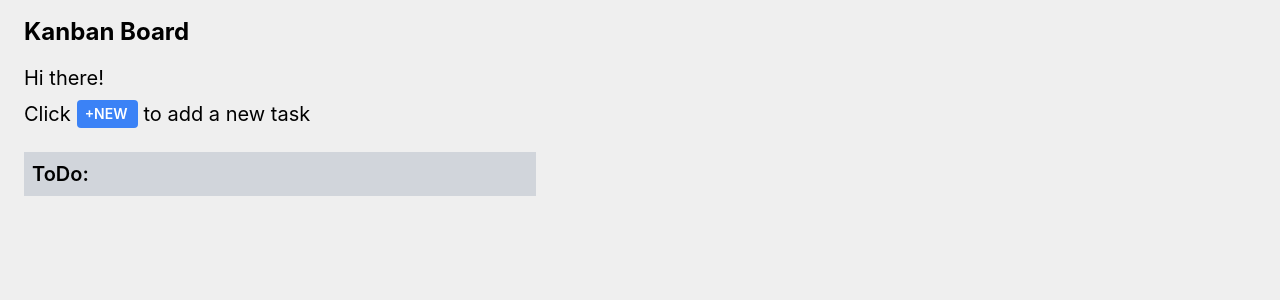
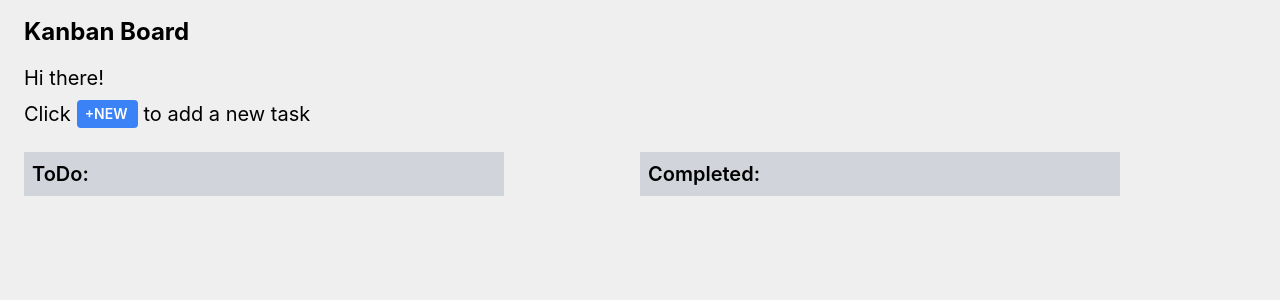
Before and after one commit to marcinsuski/kanban-board, a React (Create React App) app: page / in a window 1280 px wide. Shown: the top 300 px of the page. Built offline with nearby package versions, Linux system fonts and the light colour scheme.

Commit message:
added drag & drop

```diff
--- a/package.json
+++ b/package.json
@@ -11,6 +11,8 @@
     "@types/react": "^18.0.28",
     "@types/react-dom": "^18.0.11",
     "react": "^18.2.0",
+    "react-dnd": "^16.0.1",
+    "react-dnd-html5-backend": "^16.0.1",
     "react-dom": "^18.2.0",
     "react-scripts": "5.0.1",
     "typescript": "^4.9.5",
--- a/src/App.tsx
+++ b/src/App.tsx
@@ -1,4 +1,5 @@
-import { Fragment, useEffect, useState } from "react";
+import React, { Fragment, useEffect, useState } from "react";
+import { useDrop } from "react-dnd";
 import "./App.css";
 import AddTask from "./components/AddTask";
 import ToDo from "./components/ToDo";
@@ -18,7 +19,38 @@ export interface TaskType {
 }
 
 function App() {
-    const [taskList, setTaskList] = useState([]);
+    const [taskList, setTaskList] = useState<[]>([]);
+    const [completed, setCompleted] = useState<TaskList[]>([]);
+    const [{ isOver }, drop] = useDrop(() => ({
+        accept: "todo",
+        drop: (item: TaskList) =>
+            addToCompleted(
+                item.id,
+                item.projectName,
+                item.taskDescription,
+                item.timestamp,
+                item.duration
+            ),
+        collect: (monitor) => ({
+            isOver: !!monitor.isOver(),
+        }),
+    }));
+
+    const addToCompleted = (
+        id: number,
+        projectName: string,
+        taskDescription: string,
+        timestamp: Date,
+        duration: number
+    ) => {
+        const moveTask: TaskList[] = taskList.filter(
+            (task: TaskList) => id === task.id
+        );
+        setCompleted((completed: TaskList[]) => [
+            ...completed,
+            { moveTask, id, projectName, taskDescription, timestamp, duration },
+        ]);
+    };
 
     useEffect(() => {
         let array: string | null = localStorage.getItem("taskList");
@@ -39,10 +71,12 @@ function App() {
                 />
                 <p className="text-xl my-2"> to add a new task</p>
             </div>
-            <div>
+            <div className="flex flex-row">
+                <div className="w-full">
                     <h2 className="ml-6 text-xl font-semibold w-3/4 max-w-lg my-4 py-2 px-2 bg-gray-300">
                         ToDo:{" "}
                     </h2>
+                    <div className="ml-6 flex flex-col-reverse">
                         {taskList.map((task, i) => (
                             <ToDo
                                 key={i}
@@ -53,6 +87,23 @@ function App() {
                             />
                         ))}
                     </div>
+                </div>
+                <div className="w-full flex flex-col" ref={drop}>
+                    <h2 className="text-xl font-semibold w-3/4 max-w-lg my-4 py-2 px-2 bg-gray-300">
+                        Completed:{" "}
+                    </h2>
+                    {completed.map((task, i) => (
+                        <ToDo
+                            key={i}
+                            id={new Date().getTime()}
+                            taskList={taskList}
+                            setTaskList={setTaskList}
+                            task={task}
+                        />
+                    ))}
+                </div>
+            </div>
+            <div></div>
         </Fragment>
     );
 }
--- a/src/components/ToDo.tsx
+++ b/src/components/ToDo.tsx
@@ -1,6 +1,7 @@
 import EditTask from "./EditTask";
 import { TaskList } from "../App";
 import { useEffect, useState } from "react";
+import { useDrag } from "react-dnd";
 
 export interface EditTaskType {
     task: any;
@@ -12,6 +13,19 @@ export interface EditTaskType {
 const ToDo = ({ id, task, taskList, setTaskList }: EditTaskType) => {
     const [time, setTime] = useState<number>(task.duration);
     const [running, setRunning] = useState<boolean>(false);
+    const [{ isDragging }, drag] = useDrag(() => ({
+        type: "todo",
+        item: {
+            id: task.id,
+            projectName: task.projectName,
+            taskDescription: task.taskDecsription,
+            timestamp: task.timestamp,
+            duration: task.duration,
+        },
+        collect: (monitor) => ({
+            isDragging: !!monitor.isDragging(),
+        }),
+    }));
 
     useEffect(() => {
         let interval: ReturnType<typeof setTimeout> = setTimeout(() => {}, 0);
@@ -54,7 +68,10 @@ const ToDo = ({ id, task, taskList, setTaskList }: EditTaskType) => {
     };
 
     return (
-        <div className="flex flex-col items-start justify-start bg-white my-4 ml-6 py-4 px-6 w-3/4 max-w-lg">
+        <div
+            className="flex flex-col items-start justify-start bg-white my-4 py-4 px-6 w-3/4 max-w-lg"
+            ref={drag}
+        >
             <div className="flex flex-row w-full justify-between">
                 <p className="font-semibold text-xl">{task.projectName}</p>
                 <EditTask
@@ -65,8 +82,8 @@ const ToDo = ({ id, task, taskList, setTaskList }: EditTaskType) => {
                 />
             </div>
             <p className="text-lg py-2">{task.taskDescription}</p>
-            <div className="w-full flex flex-row items-center justify-evenly">
-                <div className=" w-1/4 min-w-max text-xl font-semibold py-4">
+            <div className="w-full flex flex-col sm:flex-row items-center justify-center sm:justify-evenly">
+                <div className="sm:w-1/4 min-w-max text-xl font-semibold py-4">
                     <span>
                         {("0" + Math.floor((time / 3600000) % 24)).slice(-2)}:
                     </span>
--- a/src/index.tsx
+++ b/src/index.tsx
@@ -1,14 +1,17 @@
-import React from 'react';
-import ReactDOM from 'react-dom/client';
-import './index.css';
-import App from './App';
-
+import React from "react";
+import ReactDOM from "react-dom/client";
+import "./index.css";
+import App from "./App";
+import { DndProvider } from "react-dnd";
+import { HTML5Backend } from "react-dnd-html5-backend";
 
 const root = ReactDOM.createRoot(
-  document.getElementById('root') as HTMLElement
+    document.getElementById("root") as HTMLElement
 );
 root.render(
-  <React.StrictMode>
-    <App />
-  </React.StrictMode>
+    <React.StrictMode>
+        <DndProvider backend={HTML5Backend}>
+            <App />
+        </DndProvider>
+    </React.StrictMode>
 );
```
Also changed, not shown: 1 other file (tests, documents, lock files or other folders). Lines whose indentation alone changed are shown as unchanged.
